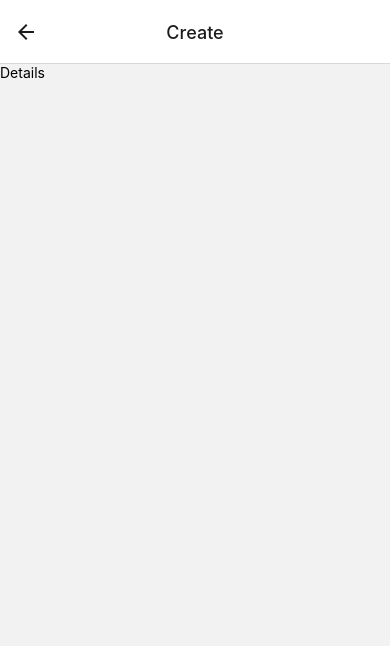
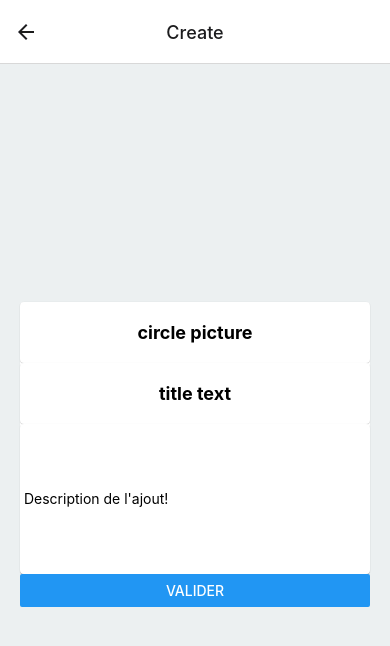
Before and after one commit to kevinguyodo/Wejmi, a React Native app in the folder Wejmi/: screen /Create in a window 390 px wide. Shown: the top 646 px of the page. Built offline with nearby package versions, Linux system fonts and the light colour scheme.

Commit message:
create cards

```diff
--- a/Wejmi/components/CreateObject.js
+++ b/Wejmi/components/CreateObject.js
@@ -1,9 +1,69 @@
-import { Text, View } from "react-native";
+import React, { useState } from "react";
+import { TextInput, SafeAreaView, StyleSheet, Text, View, Button } from "react-native";
+import { Card } from 'react-native-paper';
 
-export default () => {
+const App = () => {
+  const [text, setText,] = useState('');
   return (
-    <View>
-      <Text>Details</Text>
-    </View>
+    <SafeAreaView style={styles.container}>
+      <View style={styles.container}>
+        <Card>
+      <Card style={styles.card} >
+          <Text style={styles.paragraph}>
+          circle picture
+          </Text>
+        </Card>
+
+        <Card>
+          <Text style={styles.paragraph}>
+          title text
+          </Text>
+        </Card>
+
+        <Card>
+        <TextInput
+        style={{width: 150, height: 150}}
+        placeholder=" Description de l'ajout!"
+        onChangeText={newText => setText(newText)}
+        defaultValue={text}
+      />
+        </Card>
+
+        </Card>
+      < Button style={styles.buttonHome} title="Valider" />
+
+      </View>
+    </SafeAreaView>
   );
 };
+
+export default App;
+
+const styles = StyleSheet.create({
+  container: {
+    flex: 1,
+    justifyContent: 'center',
+    padding: 20,
+    backgroundColor: '#ecf0f1',
+  },
+  paragraph: {
+   // flex :2,
+    fontSize: 18,
+    fontWeight: 'bold',
+    textAlign: 'center',
+    padding: 20
+  },
+  card: {
+    //flex: 1,
+  }
+});
+
+
+// export default () => {
+
+//   return (
+//     <View >
+//       <Text>Cards</Text>
+//     </View>
+//   );
+// };
--- a/Wejmi/components/Home.js
+++ b/Wejmi/components/Home.js
@@ -1,20 +1,17 @@
 import { Image,Text, View, Button, StyleSheet } from "react-native";
 import logo from '../assets/logo.png';
 
-const viewObjectDetails = () => {
-  navigation;
-};
 
 export default ({ navigation }) => {
   const viewDetails = () => {
-    navigation.navigate("Details");
+    navigation.navigate("Create");
     console.log("Click");
   };
 
   return (
     <View style={styles.containerHome}>
      <Image source={logo} style={{ width: 305, height: 159 }} />
-      <Text style={styles.home}>Bienvenue sur l'app de RANGEMENT</Text>
+      {/* <Text style={styles.home}>Bienvenue sur l'app de RANGEMENT</Text> */}
       <Button style={styles.buttonHome} title="Accéder a la bibliotheque" onPress={viewDetails}>
       </Button>
     </View>
--- a/Wejmi/package.json
+++ b/Wejmi/package.json
@@ -18,6 +18,7 @@
     "react-dom": "17.0.1",
     "react-native": "0.64.3",
     "react-native-base": "^1.1.0",
+    "react-native-paper": "^4.11.2",
     "react-native-safe-area-context": "3.3.2",
     "react-native-screens": "~3.10.1",
     "react-native-web": "0.17.1"
```
Also changed, not shown: Wejmi/components/ModifyObject.js (+10 -0 lines), 1 other file (tests, documents, lock files or other folders).
